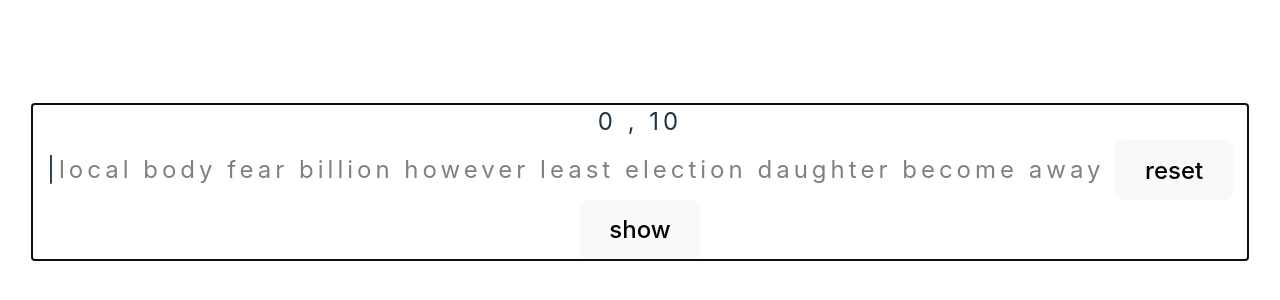
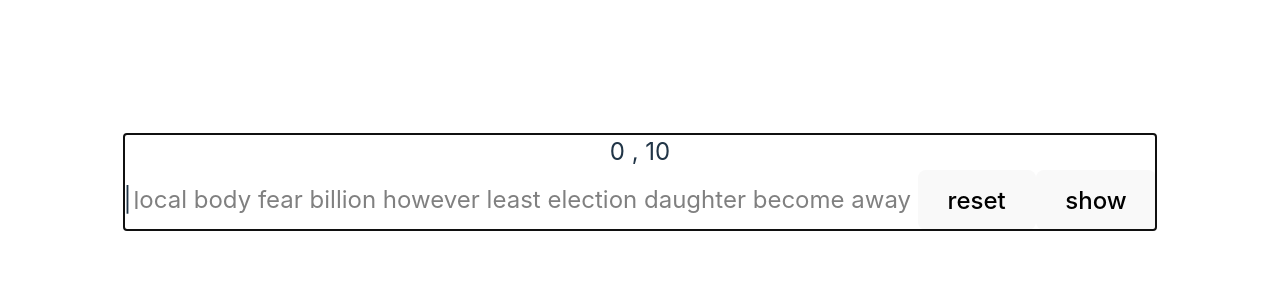
Before and after one commit to MaahiVohra/typo, a React (Vite) app: page / in a window 1280 px wide. Shown: the part 218-518 px from the top of the page. Built offline with nearby package versions, Linux system fonts and the light colour scheme.

Commit message:
design: added cursor

```diff
--- a/src/index.css
+++ b/src/index.css
@@ -30,7 +30,7 @@ body {
 	min-width: 320px;
 	min-height: 100vh;
 	font-size: x-large;
-	letter-spacing: 0.25rem;
+	/* letter-spacing: 0.25rem; */
 }
 
 h1 {
@@ -72,3 +72,15 @@ button:focus-visible {
 .App:focus {
 	outline: none !important;
 }
+
+.active {
+	border-left: solid 2px white !important;
+}
+.letter {
+	border-left: solid 2px #242424;
+	padding: 0.125rem;
+}
+button.active-tab {
+	background-color: white !important;
+	color: black !important;
+}
```
